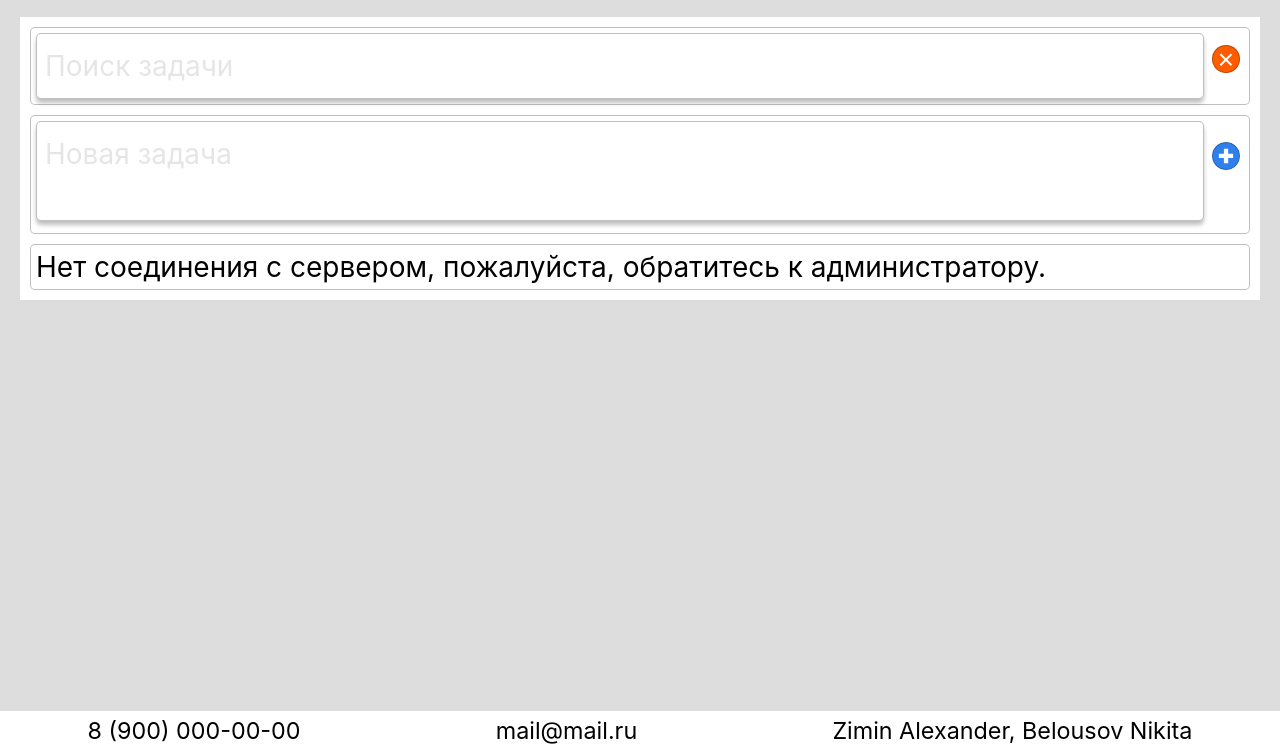
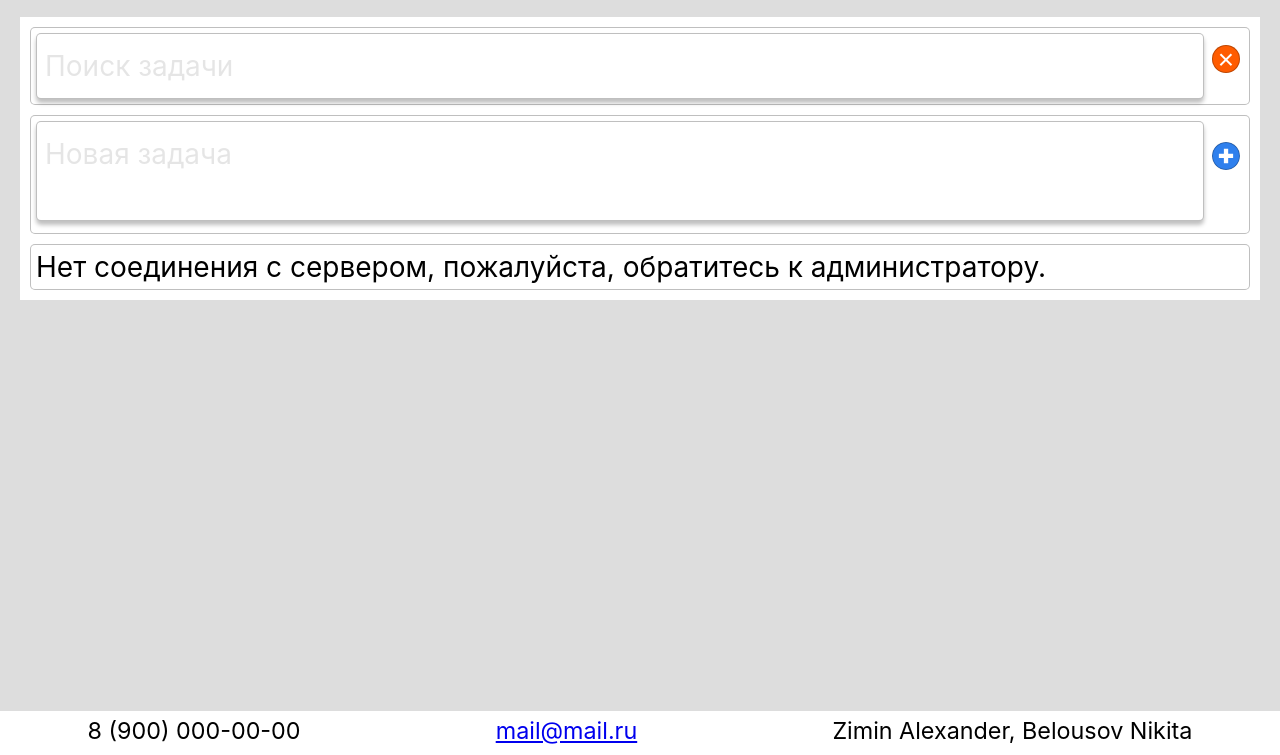
Before and after one commit to ZiminAlexander/to-do-project-frontend, a website built with webpack: page src/index.ejs in a window 1280 px wide. Shown: the part 45-800 px from the top of the page. Built offline with nearby package versions, Linux system fonts and the light colour scheme; files whose address does not match are found by name.

Commit message:
изменил формат почты в футере

```diff
--- a/src/index.ejs
+++ b/src/index.ejs
@@ -18,7 +18,7 @@
   <footer class="footer">
     <div class="information">
       <div class="telephone">8 (900) 000-00-00 </div>
-      <div class="mail">mail@mail.ru</div>
+      <div class="mail"><a href = "mailto: mail@mail.ru">mail@mail.ru</a></div>
       <div class="author">Zimin Alexander, Belousov Nikita</div>
     </div>
     <div class="updated"> <%= htmlWebpackPlugin.options.date %> </div>
```
